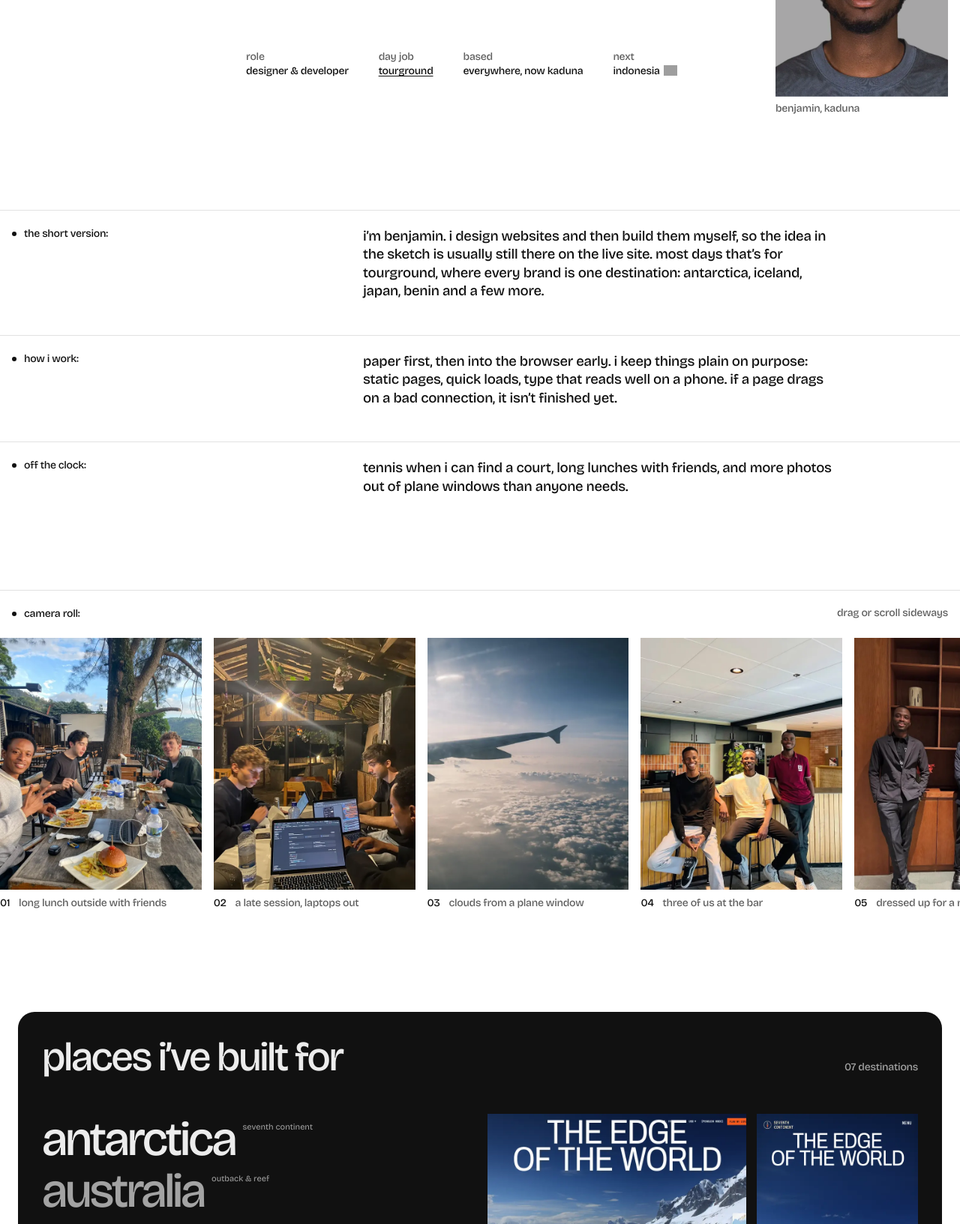
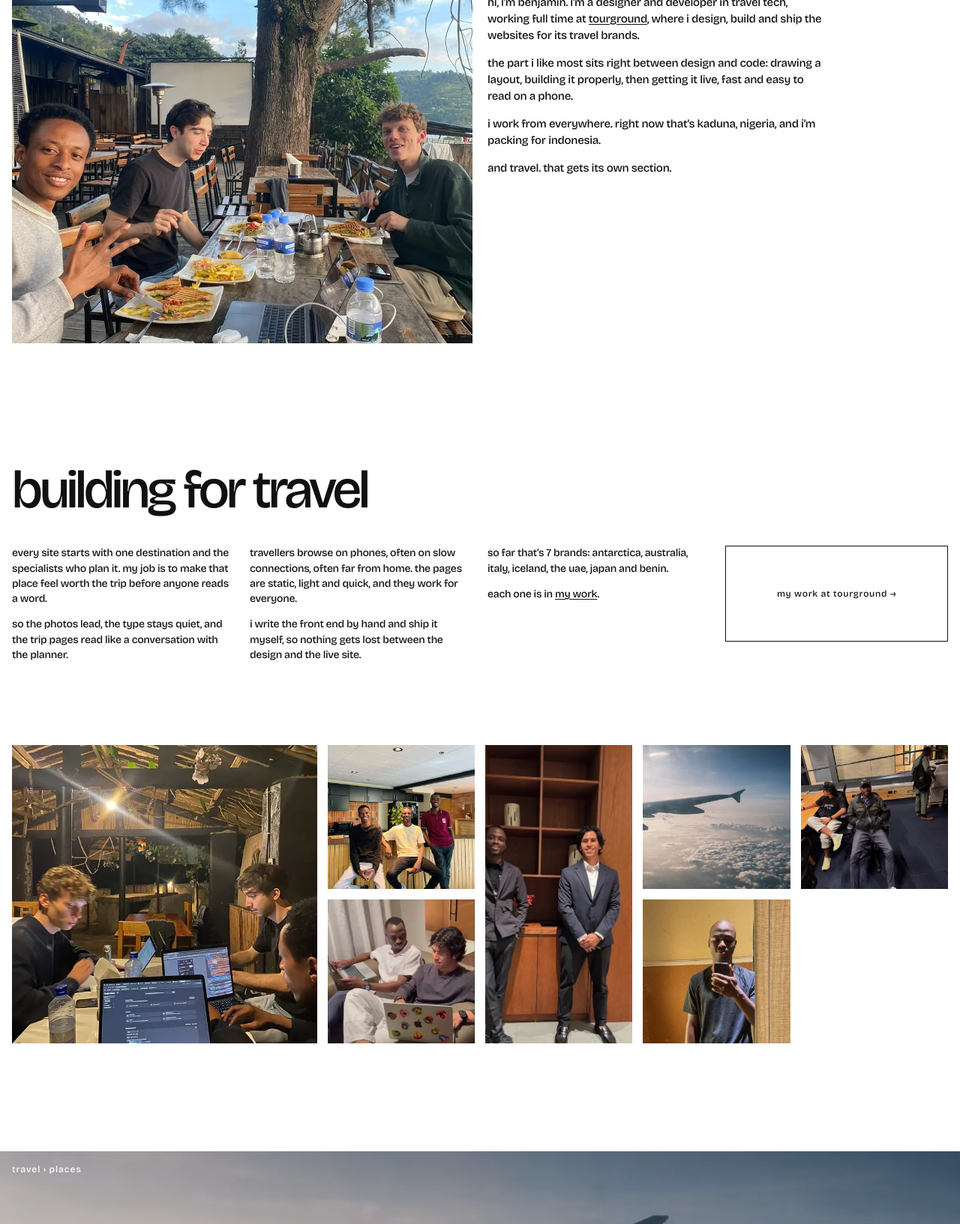
Before and after one commit to benjamingjoel2/portfo-lio, a plain HTML site: page about/index.html in a window 1280 px wide. Shown: the part 291-1924 px from the top of the page at 75% size. Drawn offline with nearby package versions, Linux system fonts and the light colour scheme; grey boxes are pictures that could not be loaded.

Commit message:
Revert the about page redesign
Co-Authored-By: Claude Opus 5.5 <noreply@anthropic.com>
Claude-Session: https://claude.ai/code/session_016tmrtva9t9mQ6jqboEgk21

```diff
--- a/about/index.html
+++ b/about/index.html
@@ -4,9 +4,9 @@
   <meta charset="utf-8" />
   <meta name="viewport" content="width=device-width, initial-scale=1" />
   <title>about — benjamin</title>
-  <meta name="description" content="benjamin designs and builds websites for travel brands at tourground. working from everywhere, currently in kaduna." />
+  <meta name="description" content="benjamin is a designer and developer in travel tech, full time at tourground. working from everywhere, currently in kaduna." />
   <meta property="og:title" content="about — benjamin" />
-  <meta property="og:description" content="benjamin designs and builds websites for travel brands at tourground. working from everywhere, currently in kaduna." />
+  <meta property="og:description" content="benjamin is a designer and developer in travel tech, full time at tourground. working from everywhere, currently in kaduna." />
   <meta property="og:type" content="website" />
   <meta property="og:image" content="/assets/work/seventhcontinent.webp" />
   <meta name="theme-color" content="#ffffff" media="(prefers-color-scheme: light)" />
@@ -16,7 +16,7 @@
   <link rel="preconnect" href="https://fonts.googleapis.com" />
   <link rel="preconnect" href="https://fonts.gstatic.com" crossorigin />
   <link href="https://fonts.googleapis.com/css2?family=Bricolage+Grotesque:opsz,wght@12..96,400..700&display=swap" rel="stylesheet" />
-  <link rel="stylesheet" href="/assets/site.css?v=d94e10d767" />
+  <link rel="stylesheet" href="/assets/site.css?v=9a1e79112b" />
 </head>
 <body class="no-js" data-tz="Africa/Lagos">
   <script>document.body.classList.remove('no-js');</script>
@@ -42,50 +42,50 @@
   </header>
 
   <main id="main">
-    <section class="ap-hero g" aria-labelledby="h">
-      <p class="fm-lbl ap-lbl">about:</p>
-      <h1 class="ap-title" id="h">i make far-off places look worth the flight.</h1>
-      <figure class="ap-card"><img src="/assets/me/01.webp" alt="portrait of benjamin" width="640" height="800" decoding="async" /><figcaption class="s">benjamin, kaduna</figcaption></figure>
-      <dl class="ap-kv s">
-        <div><dt>role</dt><dd>designer &amp; developer</dd></div>
-        <div><dt>day job</dt><dd><a class="u" href="/tourground/">tourground</a></dd></div>
-        <div><dt>based</dt><dd>everywhere, now kaduna</dd></div>
-        <div><dt>next</dt><dd>indonesia <img class="flag" src="https://cdn.jsdelivr.net/gh/jdecked/twemoji@15.1.0/assets/svg/1f1ee-1f1e9.svg" alt="🇮🇩" width="16" height="16" /></dd></div>
-      </dl>
-    </section>
-
-    <section class="fm-sec ap-rows">
-      <div class="g fm-row">
-        <h2 class="fm-lbl">the short version:</h2>
-        <p class="fm-text fade">i’m benjamin. i design websites and then build them myself, so the idea in the sketch is usually still there on the live site. most days that’s for tourground, where every brand is one destination: antarctica, iceland, japan, benin and a few more.</p>
+    <section class="ab-top">
+      <div class="ab-l">
+        <h1 class="ab-title">pixels, places<br />&amp; travel tech</h1>
+        <figure class="ab-big"><img src="/assets/about/table.webp" alt="lunch outdoors with friends, under the trees" width="1200" height="900" decoding="async" /></figure>
       </div>
-      <div class="g fm-row">
-        <h2 class="fm-lbl">how i work:</h2>
-        <p class="fm-text fade">paper first, then into the browser early. i keep things plain on purpose: static pages, quick loads, type that reads well on a phone. if a page drags on a bad connection, it isn’t finished yet.</p>
-      </div>
-      <div class="g fm-row">
-        <h2 class="fm-lbl">off the clock:</h2>
-        <p class="fm-text fade">tennis when i can find a court, long lunches with friends, and more photos out of plane windows than anyone needs.</p>
+      <div class="ab-r">
+        <figure class="ab-small"><img src="/assets/me/01.webp" alt="portrait of benjamin" width="640" height="800" decoding="async" /></figure>
+        <div class="ab-copy">
+          <p>hi, i’m benjamin. i’m a designer and developer in travel tech, working full time at <a class="u" href="/tourground/">tourground</a>, where i design, build and ship the websites for its travel brands.</p>
+          <p>the part i like most sits right between design and code: drawing a layout, building it properly, then getting it live, fast and easy to read on a phone.</p>
+          <p>i work from everywhere. right now that’s kaduna, nigeria, and i’m packing for indonesia.</p>
+          <p>and travel. that gets its own section.</p>
+        </div>
       </div>
     </section>
 
-    <section class="ap-strip" aria-labelledby="strip-h">
-      <div class="g ap-strip-head"><h2 class="fm-lbl" id="strip-h">camera roll:</h2><p class="s muted">drag or scroll sideways</p></div>
-      <ul class="ap-reel" tabindex="0" aria-label="photos, scroll sideways">
-        <li><figure><img src="/assets/me/02.webp" alt="long lunch outside with friends" width="640" height="800" loading="lazy" decoding="async" /><figcaption class="s"><span>01</span>long lunch outside with friends</figcaption></figure></li>
-        <li><figure><img src="/assets/me/03.webp" alt="a late session, laptops out" width="640" height="800" loading="lazy" decoding="async" /><figcaption class="s"><span>02</span>a late session, laptops out</figcaption></figure></li>
-        <li><figure><img src="/assets/me/04.webp" alt="clouds from a plane window" width="640" height="800" loading="lazy" decoding="async" /><figcaption class="s"><span>03</span>clouds from a plane window</figcaption></figure></li>
-        <li><figure><img src="/assets/me/07.webp" alt="three of us at the bar" width="640" height="800" loading="lazy" decoding="async" /><figcaption class="s"><span>04</span>three of us at the bar</figcaption></figure></li>
-        <li><figure><img src="/assets/me/05.webp" alt="dressed up for a night out" width="640" height="800" loading="lazy" decoding="async" /><figcaption class="s"><span>05</span>dressed up for a night out</figcaption></figure></li>
-        <li><figure><img src="/assets/me/10.webp" alt="a meeting in the glass room" width="640" height="800" loading="lazy" decoding="async" /><figcaption class="s"><span>06</span>a meeting in the glass room</figcaption></figure></li>
-        <li><figure><img src="/assets/me/12.webp" alt="two laptops on the sofa" width="640" height="800" loading="lazy" decoding="async" /><figcaption class="s"><span>07</span>two laptops on the sofa</figcaption></figure></li>
-        <li><figure><img src="/assets/me/08.webp" alt="mirror selfie after tennis" width="640" height="800" loading="lazy" decoding="async" /><figcaption class="s"><span>08</span>mirror selfie after tennis</figcaption></figure></li>
-        <li><figure><img src="/assets/me/06.webp" alt="photos open on the laptop" width="640" height="800" loading="lazy" decoding="async" /><figcaption class="s"><span>09</span>photos open on the laptop</figcaption></figure></li>
-      </ul>
+    <section class="ab-sec" aria-labelledby="bt-h">
+      <h2 class="ab-h" id="bt-h">building for travel</h2>
+      <div class="ab-cols">
+        <div><p>every site starts with one destination and the specialists who plan it. my job is to make that place feel worth the trip before anyone reads a word.</p><p>so the photos lead, the type stays quiet, and the trip pages read like a conversation with the planner.</p></div>
+        <div><p>travellers browse on phones, often on slow connections, often far from home. the pages are static, light and quick, and they work for everyone.</p><p>i write the front end by hand and ship it myself, so nothing gets lost between the design and the live site.</p></div>
+        <div><p>so far that’s 7 brands: antarctica, australia, italy, iceland, the uae, japan and benin.</p><p>each one is in <a class="u" href="/work/">my work</a>.</p></div>
+        <a class="ab-box" href="/tourground/">my work at tourground →</a>
+      </div>
     </section>
 
-    <section class="ap-dark" aria-labelledby="pl-h" data-places>
-      <div class="ap-dark-head"><h2 id="pl-h">places i’ve built for</h2><p class="s">07 destinations</p></div>
+    <section class="ab-mosaic" aria-label="photos">
+      <figure class="big"><img src="/assets/me/03.webp" alt="a late work session, laptops out" width="640" height="800" loading="lazy" decoding="async" /></figure>
+      <figure class=""><img src="/assets/me/07.webp" alt="three of us at the bar" width="640" height="800" loading="lazy" decoding="async" /></figure>
+      <figure class="tall"><img src="/assets/me/05.webp" alt="dressed up for an evening out" width="640" height="800" loading="lazy" decoding="async" /></figure>
+      <figure class=""><img src="/assets/me/04.webp" alt="clouds from a plane window" width="640" height="800" loading="lazy" decoding="async" /></figure>
+      <figure class=""><img src="/assets/me/09.webp" alt="resting between sessions" width="640" height="800" loading="lazy" decoding="async" /></figure>
+      <figure class=""><img src="/assets/me/12.webp" alt="two laptops on the sofa" width="640" height="800" loading="lazy" decoding="async" /></figure>
+      <figure class=""><img src="/assets/me/08.webp" alt="mirror selfie after tennis" width="640" height="800" loading="lazy" decoding="async" /></figure>
+    </section>
+
+    <section class="ab-band" aria-labelledby="band-h">
+      <img src="/assets/me/sky.webp" alt="" width="1600" height="900" loading="lazy" decoding="async" />
+      <p class="ab-band-lbl">travel › places</p>
+      <h2 class="ab-band-t" id="band-h">i build websites for trips to antarctica, iceland and japan, usually from a laptop in kaduna. next stop: indonesia.</h2>
+    </section>
+
+    <section class="ab-places" aria-labelledby="pl-h" data-places>
+      <h2 class="ab-lbl" id="pl-h">explore by destination</h2>
       <div class="ab-places-in">
         <ol class="pl-list">
           <li><a href="/work/seventhcontinent/" data-place="0" class="on">antarctica<sup>seventh continent</sup></a></li>
@@ -104,16 +104,6 @@
           <div class="pl-set" data-set="4" aria-hidden="true"><img src="/assets/work/barjeeljourneys.webp" alt="" width="960" height="600" loading="lazy" /><img src="/assets/work/barjeeljourneys-m1.webp" alt="" width="540" height="919" loading="lazy" /><img src="/assets/work/barjeeljourneys-m2.webp" alt="" width="540" height="919" loading="lazy" /><img src="/assets/work/barjeeljourneys-section.webp" alt="" width="1200" height="750" loading="lazy" /></div>
           <div class="pl-set" data-set="5" aria-hidden="true"><img src="/assets/work/komorebi.webp" alt="" width="960" height="600" loading="lazy" /><img src="/assets/work/komorebi-m1.webp" alt="" width="540" height="919" loading="lazy" /><img src="/assets/work/komorebi-m2.webp" alt="" width="540" height="919" loading="lazy" /><img src="/assets/work/komorebi-section.webp" alt="" width="1200" height="750" loading="lazy" /></div>
           <div class="pl-set" data-set="6" aria-hidden="true"><img src="/assets/work/escalevoyages.webp" alt="" width="960" height="600" loading="lazy" /><img src="/assets/work/escalevoyages-m1.webp" alt="" width="540" height="919" loading="lazy" /><img src="/assets/work/escalevoyages-m2.webp" alt="" width="540" height="919" loading="lazy" /><img src="/assets/work/escalevoyages-section.webp" alt="" width="1200" height="750" loading="lazy" /></div>
-        </div>
-      </div>
-    </section>
-
-    <section class="fm-sec">
-      <div class="g fm-row ap-now">
-        <h2 class="fm-lbl">right now:</h2>
-        <div class="fade">
-          <p class="ap-clock">kaduna, ng <img class="flag" src="https://cdn.jsdelivr.net/gh/jdecked/twemoji@15.1.0/assets/svg/1f1f3-1f1ec.svg" alt="🇳🇬" width="16" height="16" /> <span data-h>--</span>:<span data-m>--</span>:<span data-s>--</span></p>
-          <p class="fm-text">packing for indonesia. still building for <a class="u" href="/tourground/">tourground</a>, still happy to talk travel tech: <a class="u" href="mailto:hello@benjamin.design" data-copy="hello@benjamin.design">hello@benjamin.design</a>.</p>
         </div>
       </div>
     </section>
--- a/assets/site.css
+++ b/assets/site.css
@@ -541,6 +541,33 @@ a.chip:hover, a.chip:focus-visible, button.chip:hover, button.chip:focus-visible
   .tg-pics { margin-top: 20px; gap: 14px; }
 }
 
+/* ---------- about (main): editorial layout ---------- */
+.ab-top { display: grid; grid-template-columns: repeat(var(--cols), minmax(0, 1fr)); column-gap: 20px; padding: 3vh var(--m) 0 var(--ml); align-items: start; }
+.ab-l { grid-column: 1 / span 4; }
+.ab-title { margin: 0 0 6vh; font-size: clamp(44px, 5.6vw, 92px); line-height: .98; letter-spacing: -0.055em; font-weight: 500; }
+.ab-big { margin: 0; aspect-ratio: 4 / 3; overflow: hidden; background: var(--img-bg); }
+.ab-big img, .ab-small img { width: 100%; height: 100%; object-fit: cover; }
+.ab-r { grid-column: 5 / span 3; padding-top: 2vh; }
+.ab-small { margin: 0 0 7vh; width: 112px; aspect-ratio: 1; overflow: hidden; background: var(--img-bg); }
+.ab-small img { object-position: 50% 20%; }
+.ab-copy p { margin: 0 0 1.05em; font-size: 15px; line-height: 1.45; max-width: 34em; }
+.ab-sec { padding: 20vh var(--m) 0 var(--ml); }
+.ab-h { margin: 0 0 5vh; font-size: clamp(44px, 5.6vw, 92px); line-height: .98; letter-spacing: -0.055em; font-weight: 500; }
+.ab-cols { display: grid; grid-template-columns: repeat(4, minmax(0, 1fr)); column-gap: 20px; row-gap: 26px; align-items: start; }
+.ab-cols p { margin: 0 0 1em; font-size: 14px; line-height: 1.45; }
+.ab-box { display: grid; place-items: center; min-height: 128px; border: 1px solid var(--ink); font-size: 12px; letter-spacing: .06em; text-align: center; padding: 16px; transition: background .3s, color .3s; }
+.ab-box:hover, .ab-box:focus-visible { background: var(--ink); color: var(--paper); }
+.ab-mosaic { padding: 12vh var(--m) 0 var(--ml); display: grid; grid-template-columns: repeat(6, minmax(0, 1fr)); grid-auto-rows: 15vw; gap: 14px; }
+.ab-mosaic figure { margin: 0; overflow: hidden; background: var(--img-bg); }
+.ab-mosaic figure.big { grid-column: span 2; grid-row: span 2; }
+.ab-mosaic figure.tall { grid-row: span 2; }
+.ab-mosaic img { width: 100%; height: 100%; object-fit: cover; transition: transform .8s var(--ease); }
+.ab-mosaic figure:hover img { transform: scale(1.04); }
+.ab-band { position: relative; margin-top: 18vh; height: min(78vh, 760px); overflow: hidden; color: #fff; }
+.ab-band img { position: absolute; inset: 0; width: 100%; height: 100%; object-fit: cover; }
+.ab-band::after { content: ''; position: absolute; inset: 0; background: linear-gradient(180deg, rgba(0,0,0,.25), rgba(0,0,0,.05) 40%, rgba(0,0,0,.55)); }
+.ab-band-lbl { position: absolute; z-index: 1; left: var(--ml); top: 18px; margin: 0; font-size: 12px; letter-spacing: .08em; }
+.ab-band-t { position: absolute; z-index: 1; left: var(--ml); right: var(--m); bottom: 5vh; margin: 0; max-width: 22em; font-size: clamp(24px, 2.6vw, 42px); font-weight: 500; line-height: 1.12; letter-spacing: -0.03em; text-indent: 2.2em; }
 .ab-places { padding: 14vh var(--m) 0 var(--ml); }
 .ab-lbl { margin: 0 0 4vh; font-size: 12px; font-weight: 500; letter-spacing: .08em; }
 .ab-places-in { display: grid; grid-template-columns: repeat(8, minmax(0, 1fr)); column-gap: 20px; align-items: start; }
@@ -600,43 +627,3 @@ a.chip:hover, a.chip:focus-visible, button.chip:hover, button.chip:focus-visible
 }
 .tg { padding-bottom: 20px; }
 .fm-more { margin: 22px 0 0; display: flex; flex-wrap: wrap; gap: 10px 28px; } .fm-more .more { margin: 0; }
-
-/* ---------- about: built from the site's own pieces ---------- */
-.ap-hero { padding-top: 7vh; row-gap: 26px; align-items: start; }
-.ap-lbl { grid-column: 1 / span 2; padding-top: .6em; }
-.ap-title { grid-column: 3 / span 4; margin: 0; font-size: clamp(42px, 5.4vw, 92px); line-height: .98; letter-spacing: -0.055em; font-weight: 500; }
-.ap-card { grid-column: 7 / span 2; grid-row: 1 / span 2; justify-self: end; margin: 0; width: min(100%, 230px); }
-.ap-card img { width: 100%; aspect-ratio: 4 / 5; object-fit: cover; background: var(--img-bg); }
-.ap-card figcaption { margin-top: 8px; color: var(--muted); }
-.ap-kv { grid-column: 3 / span 4; margin: 2vh 0 0; display: grid; grid-template-columns: repeat(4, max-content); gap: 8px 40px; }
-.ap-kv dt { color: var(--muted); margin-bottom: 4px; }
-.ap-kv dd { margin: 0; }
-.ap-rows { padding-top: 16vh; }
-.ap-strip { padding-top: 10vh; }
-.ap-strip-head { border-top: 1px solid var(--hair); padding-top: 22px; padding-bottom: 22px; align-items: baseline; }
-.ap-strip-head .fm-lbl { grid-column: 1 / span 4; }
-.ap-strip-head p { grid-column: 5 / span 4; justify-self: end; }
-.ap-reel { list-style: none; margin: 0; padding: 0 var(--m) 10px var(--ml); display: flex; gap: 16px; overflow-x: auto; scroll-snap-type: x mandatory; scrollbar-width: thin; cursor: grab; }
-.ap-reel li { flex: 0 0 clamp(200px, 21vw, 320px); scroll-snap-align: start; }
-.ap-reel figure { margin: 0; }
-.ap-reel img { width: 100%; aspect-ratio: 4 / 5; object-fit: cover; background: var(--img-bg); filter: grayscale(1) contrast(1.05); transition: filter .6s var(--ease); }
-.ap-reel li:hover img { filter: none; }
-.ap-reel figcaption { margin-top: 10px; display: flex; gap: 12px; color: var(--muted); }
-.ap-reel figcaption span { color: var(--ink); }
-@media (hover: none) { .ap-reel img { filter: none; } }
-.ap-dark { --ink: #ececec; --muted: #a3a3a3; --img-bg: #222; --hair: #2c2c2c; color: var(--ink); background: #111; margin: 16vh 24px 0; padding: 34px 32px 40px; border-radius: 22px; }
-:root[data-theme='dark'] .ap-dark { background: #1c1c1c; }
-@media (prefers-color-scheme: dark) { :root:not([data-theme='light']) .ap-dark { background: #1c1c1c; } }
-.ap-dark-head { display: flex; justify-content: space-between; align-items: baseline; gap: 16px; margin-bottom: 6vh; }
-.ap-dark-head h2 { margin: 0; font-size: clamp(28px, 4.2vw, 72px); font-weight: 500; letter-spacing: -0.045em; line-height: 1; }
-.ap-dark-head p { margin: 0; color: var(--muted); }
-.ap-clock { margin: 0 0 14px; font-size: clamp(24px, 2.4vw, 40px); font-weight: 500; letter-spacing: -0.03em; font-variant-numeric: tabular-nums; }
-@media (max-width: 767px) {
-  .ap-hero { padding-top: 4vh; }
-  .ap-lbl, .ap-title, .ap-kv { grid-column: 1 / -1; }
-  .ap-card { grid-column: 1 / span 5; grid-row: auto; justify-self: start; width: 62%; }
-  .ap-kv { grid-template-columns: 1fr 1fr; gap: 14px 20px; }
-  .ap-strip-head .fm-lbl, .ap-strip-head p { grid-column: 1 / -1; justify-self: start; }
-  .ap-reel li { flex-basis: 70vw; }
-  .ap-dark { margin: 12vh 10px 0; padding: 22px 18px 28px; border-radius: 16px; }
-}
```
Also changed, not shown: 404.html (+1 -1 lines), contact/index.html (+1 -1 lines), gallery/index.html (+1 -1 lines), index.html (+1 -1 lines), scripts/build.mjs (+41 -45 lines), tourground/index.html (+1 -1 lines), work/barjeeljourneys/index.html (+1 -1 lines), work/campaniletravel/index.html (+1 -1 lines), work/edgeofnorth/index.html (+1 -1 lines), work/escalevoyages/index.html (+1 -1 lines), work/index.html (+1 -1 lines), work/komorebi/index.html (+1 -1 lines), work/outbackandreef/index.html (+1 -1 lines), work/seventhcontinent/index.html (+1 -1 lines).
